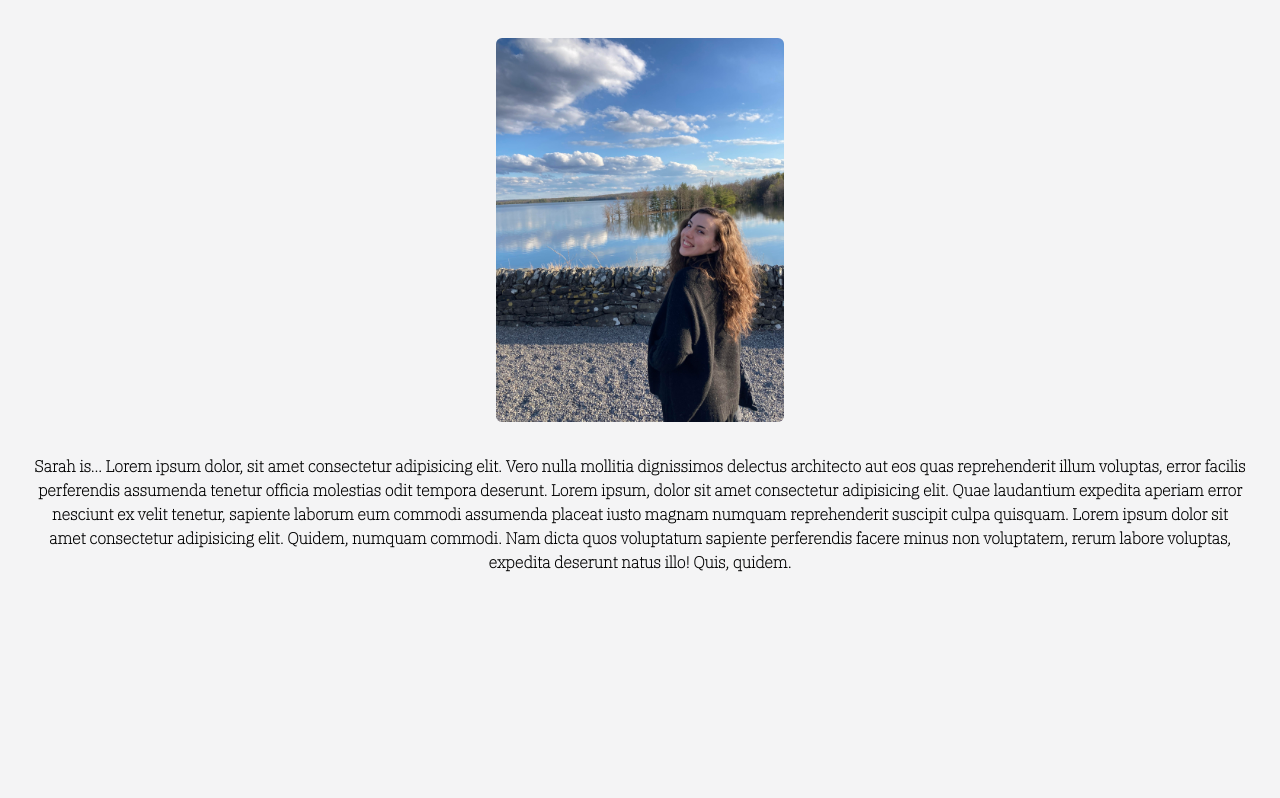
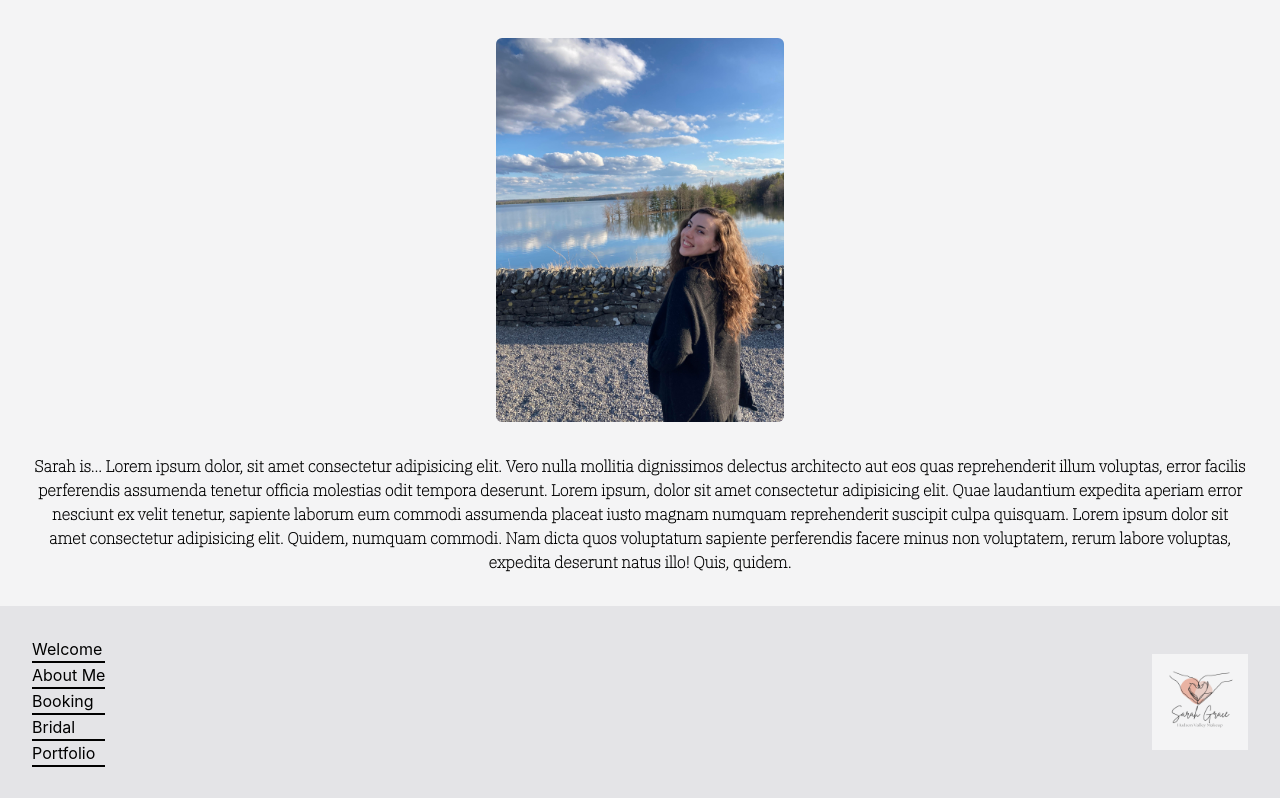
Before and after one commit to ImmanuelCurrah/Hudson-Makeup, a React (Create React App) app in the folder client/: page / in a window 1280 px wide. Shown: the part 742-1540 px from the top of the page. Before the commit the page ends 1316 px from the top, so only its background shows below. Built offline with nearby package versions, Linux system fonts and the light colour scheme.

Commit message:
added a footer

```diff
--- a/client/src/App.js
+++ b/client/src/App.js
@@ -1,5 +1,6 @@
 import { Routes, Route } from "react-router-dom";
 import "./App.css";
+import AboutMe from "./screens/about/AboutMe";
 import Home from "./screens/home/Home";
 
 function App() {
@@ -7,6 +8,7 @@ function App() {
     <div className="App">
       <Routes>
         <Route path="/" element={<Home />} />
+        <Route path="/about-me" element={<AboutMe />} />
       </Routes>
     </div>
   );
--- /dev/null
+++ b/client/src/UI/footer/Footer.jsx
@@ -0,0 +1,34 @@
+import { navOptions } from "../nav-options/navOptions";
+import logo from "../../assets/logo/hudson-valley-makeup-logo.png";
+import { useNavigate } from "react-router-dom";
+
+export default function Footer() {
+  const navigate = useNavigate();
+  return (
+    <div className="h-48 bg-zinc-200 flex items-center">
+      <div className="w-full flex flex-row justify-between mx-8 items-center">
+        <div>
+          {navOptions.map((navElement, index) => {
+            return (
+              <div
+                className="flex flex-row justify-start border-b-2 border-black cursor-pointer hover:text-cyan-400"
+                key={index}
+              >
+                {navElement}
+              </div>
+            );
+          })}
+        </div>
+
+        <img
+          onClick={() => {
+            navigate("/");
+          }}
+          className="h-24 cursor-pointer"
+          src={logo}
+          alt="hands making a heart with name of artist underneath"
+        />
+      </div>
+    </div>
+  );
+}
--- /dev/null
+++ b/client/src/UI/nav-options/navOptions.js
@@ -0,0 +1,7 @@
+export const navOptions = [
+  "Welcome",
+  "About Me",
+  "Booking",
+  "Bridal",
+  "Portfolio",
+];
--- a/client/src/UI/navbar/NavBar.jsx
+++ b/client/src/UI/navbar/NavBar.jsx
@@ -1,5 +1,8 @@
+import { useNavigate } from "react-router-dom";
+import { navOptions } from "../nav-options/navOptions";
+
 export default function NavBar() {
-  const navOptions = ["Welcome", "About Me", "Booking", "Bridal", "Portfolio"];
+  const navigate = useNavigate();
 
   return (
     <div className="h-32 bg-white flex flex-row justify-around items-end">
@@ -8,6 +11,13 @@ export default function NavBar() {
           <div
             key={index}
             className="cursor-pointer mb-5 font-IBM-Plex-Serif border:none hover:border-b-2 border-black ease-in-out duration-100"
+            onClick={() => {
+              if (navElement === "Welcome") {
+                navigate("/");
+              } else if (navElement === "About Me") {
+                navigate("/about-me");
+              }
+            }}
           >
             {navElement}
           </div>
--- a/client/src/components/about/About.jsx
+++ b/client/src/components/about/About.jsx
@@ -8,7 +8,7 @@ export default function About() {
         src={sarah}
         alt="a picture of a woman next to a lake a blue sky"
       />
-      <p className=" mx-8 font-IBM-Plex-Serif font-semibold">
+      <p className=" mx-8 mb-8 font-IBM-Plex-Serif font-semibold">
         Sarah is... Lorem ipsum dolor, sit amet consectetur adipisicing elit.
         Vero nulla mollitia dignissimos delectus architecto aut eos quas
         reprehenderit illum voluptas, error facilis perferendis assumenda
--- a/client/src/components/layout/Layout.jsx
+++ b/client/src/components/layout/Layout.jsx
@@ -1,9 +1,11 @@
+import Footer from "../../UI/footer/Footer";
 import NavBar from "../../UI/navbar/NavBar";
 export default function Layout(props) {
   return (
     <div>
       <NavBar />
       <div className="flex flex-col items-center">{props.children}</div>
+      <Footer />
     </div>
   );
 }
--- /dev/null
+++ b/client/src/screens/about/AboutMe.jsx
@@ -0,0 +1,9 @@
+import Layout from "../../components/layout/Layout";
+
+export default function AboutMe() {
+  return (
+    <Layout>
+      <div>About me</div>
+    </Layout>
+  );
+}
```
